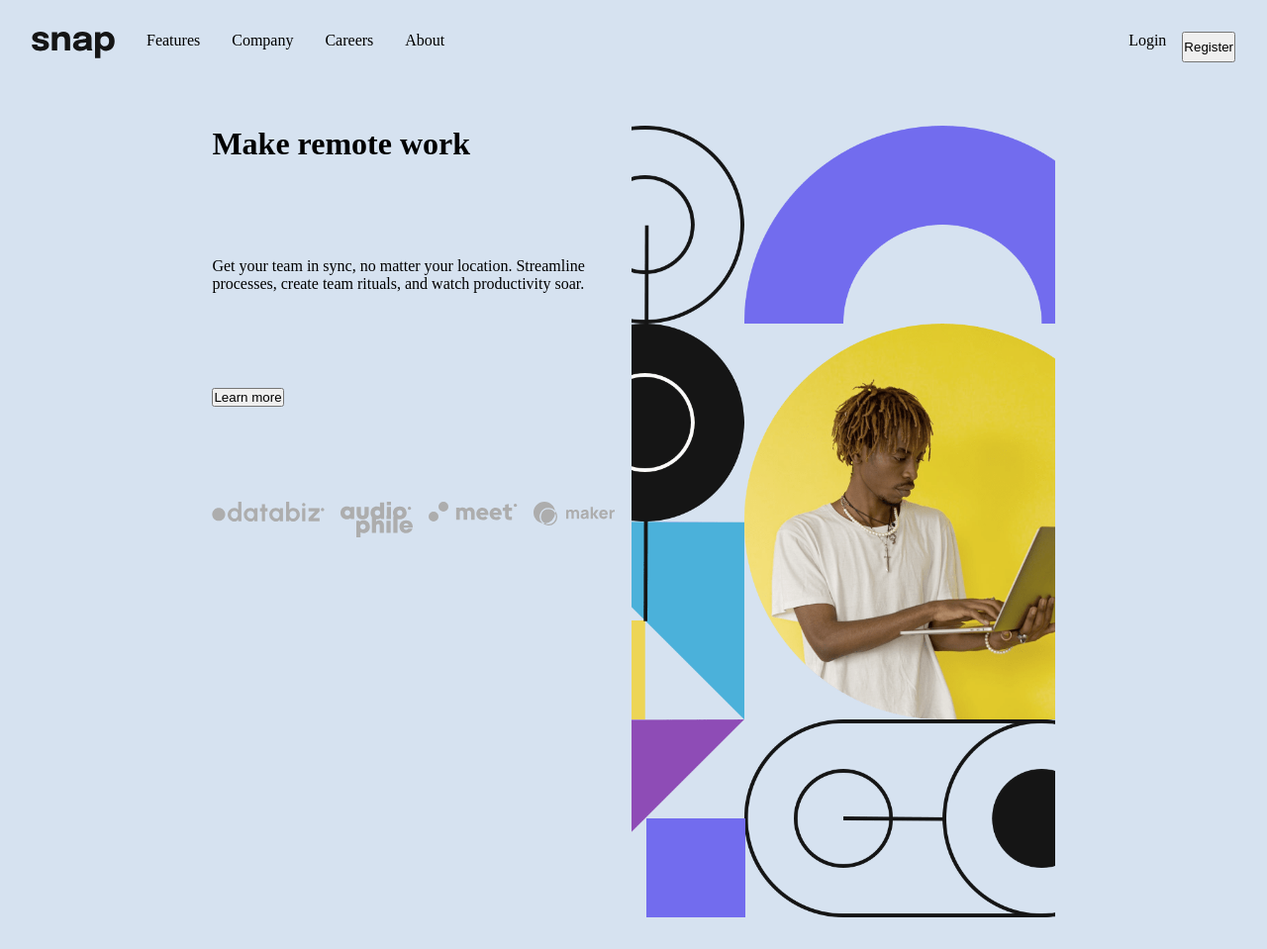
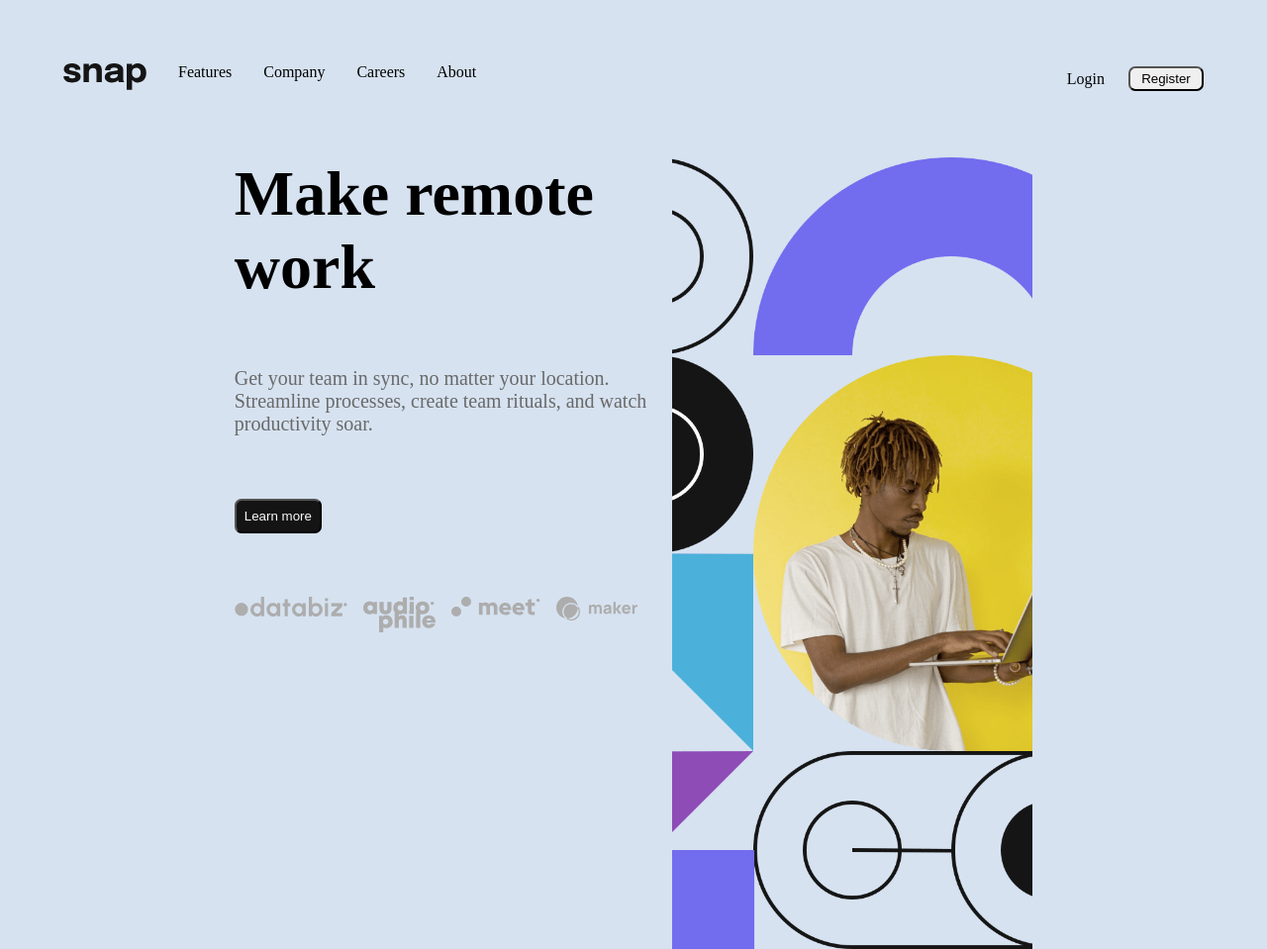
Before and after one commit to Erick384/Intro-section-with-dropdown-navigation, a plain HTML site: page index.html in a window 1280 px wide. Shown: the top 959 px of the page at 99% size. Drawn offline with Linux system fonts and the light colour scheme.

Commit message:
Intro-section-with-dropdown-navigation

```diff
--- a/style.css
+++ b/style.css
@@ -8,7 +8,7 @@ body {
   flex-direction: column;
   gap: 4rem;
   background-color: hsl(212, 45%, 89%);
-  padding: 2rem;
+  padding: 4rem;
 }
 .nav {
   display: flex;
@@ -32,7 +32,8 @@ body {
 }
 .login {
   display: flex;
-  gap: 1rem;
+  gap: 1.5rem;
+  align-items: center;
 }
 .login li {
   list-style-type: none;
@@ -40,6 +41,10 @@ body {
 .login li a {
   text-decoration: none;
   color: black;
+}
+.login button{
+  border-radius: 7px;
+  padding: .2rem .7rem;
 }
 .container {
   display: flex;
@@ -52,7 +57,7 @@ body {
 .left {
   display: flex;
   flex-direction: column;
-  gap: 6rem;
+  gap: 4rem;
 }
 .image {
   background-image: url(./images/image-hero-desktop.png);
@@ -62,11 +67,19 @@ body {
   height: 100%;
   width: 100%;
 }
-.part1 {
-  grid-row: 1 /2;
+.part1 h1{
+  font-size: 400%;
+  font-weight: bolder;
 }
-.part2 {
-  grid-row: 3/4;
+.part2 p{
+  font-size: 20px;
+  color: hsl(0, 0%, 41%);
+}
+.part3 button{
+  border-radius: 7px;
+  padding: .5rem;
+  background-color: hsl(0, 0%, 8%);
+  color: hsl(0, 0%, 98%);
 }
 .part4 {
   display: flex;
```
